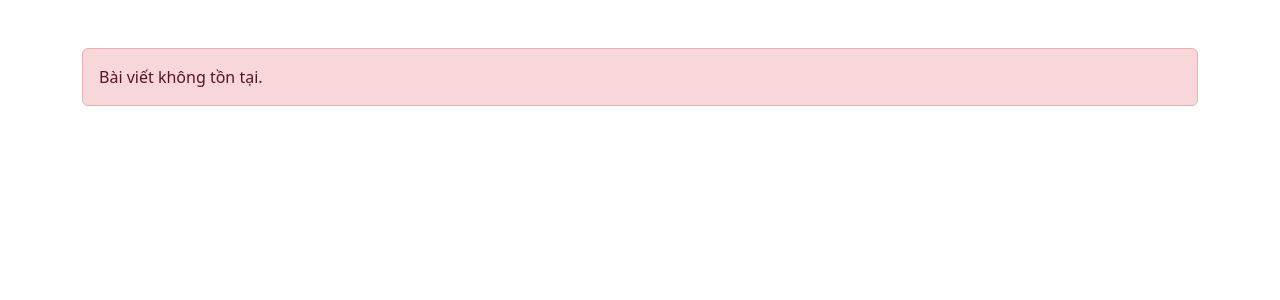
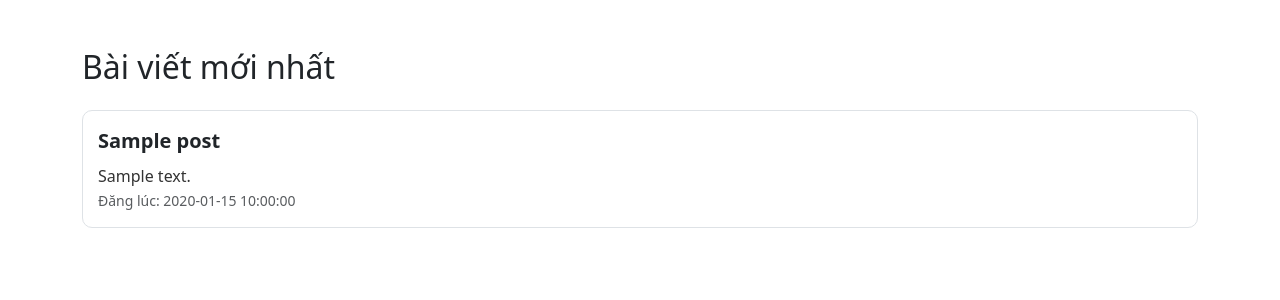
Before and after one commit to ShineBrightzzz/Comment-Nhom5, a PHP site: page /Comment-Nhom5/ in a window 1280 px wide. Shown: the part 56-356 px from the top of the page. Run offline with PHP 8.4, Linux system fonts and the light colour scheme; tables that the repository leaves empty hold one stand-in row (values such as "Sample post"); some libraries are stand-ins or nearby versions.

Commit message:
12/04/2005

```diff
--- a/config/config.php
+++ b/config/config.php
@@ -1,7 +1,7 @@
 <?php
 $servername = "localhost";
 $username = "root";
-$password = "123456";
+$password = "";
 $dbname = "comment_db";
 
 // Kết nối database
--- a/controllers/logout.php
+++ b/controllers/logout.php
@@ -1,5 +1,5 @@
 <?php
 session_destroy();
-header("Location: ./login");
+header("Location: /Comment-Nhom5/login");
 exit();
 ?>
--- a/id.php
+++ /dev/null
@@ -1,4 +0,0 @@
-<?php
-$post_id = $_GET['id'];
-$post = $conn->query("SELECT * FROM posts WHERE id = $post_id")->fetch_assoc();
-?>
--- a/index.php
+++ b/index.php
@@ -1,114 +1,84 @@
 <?php
+include 'config/config.php';
+include './layouts/header.php';
 session_start();
-include './config/config.php';
-include './layouts/header.php';
+?>
 
-$error = $_GET['error'] ?? null;
-$post_id = $_GET['posts'] ?? null;
+<!DOCTYPE html>
+<html lang="en">
+<head>
+  <meta charset="UTF-8" />
+  <meta name="viewport" content="width=device-width, initial-scale=1.0"/>
+  <title>Facebook-style Posts</title>
+  <link href="https://cdn.jsdelivr.net/npm/bootstrap@5.3.0/dist/css/bootstrap.min.css" rel="stylesheet" />
+  <style>
+    .post-card {
+      border: 1px solid #dee2e6;
+      border-radius: 10px;
+      margin-bottom: 20px;
+      padding: 15px;
+      transition: box-shadow 0.2s ease;
+      background-color: #fff;
+    }
+    .post-card:hover {
+      box-shadow: 0 4px 12px rgba(0, 0, 0, 0.05);
+    }
+    .post-image {
+      width: 100%;
+      max-height: 300px;
+      object-fit: cover;
+      border-radius: 8px;
+      margin-bottom: 15px;
+    }
+    .post-title {
+      font-size: 1.25rem;
+      font-weight: 600;
+      margin-bottom: 8px;
+    }
+    .post-text {
+      font-size: 1rem;
+      color: #333;
+    }
+    a.card-link {
+      text-decoration: none;
+      color: inherit;
+    }
+  </style>
+</head>
+<body>
+  <div class="container my-5">
+    <h2 class="mb-4">Bài viết mới nhất</h2>
 
-$query = $conn->prepare("SELECT * FROM post WHERE id = ?");
-$query->bind_param("s", $post_id);
-$query->execute();
-$post = $query->get_result()->fetch_assoc();
+    <?php
+    $sql = "SELECT * FROM post";
+    $result = $conn->query($sql);
 
-function getComments($conn, $post_id, $parent_id = NULL) {
-    $query = $conn->prepare("SELECT * FROM comment WHERE post_id = ? AND parent_id <=> ? ORDER BY created_at DESC");
-    $query->bind_param("ss", $post_id, $parent_id);
-    $query->execute();
-    return $query->get_result();
-}
-
-function getUserName($conn, $user_id, &$userCache) {
-    if (isset($userCache[$user_id])) {
-        return $userCache[$user_id];
+    if ($result->num_rows > 0) {
+        while ($post = $result->fetch_assoc()) {
+            $image = !empty($post['image']) ? $post['image'] : null;
+            ?>
+            <a href="/Comment-Nhom5/posts/<?php echo $post['id']; ?>" class="card-link">
+              <div class="post-card">
+                <?php if ($image): ?>
+                  <img src="<?php echo htmlspecialchars($image); ?>" alt="Post Image" class="post-image" />
+                <?php endif; ?>
+                <div>
+                  <div class="post-title"><?php echo htmlspecialchars($post['title']); ?></div>
+                  <div class="post-text"><?php echo nl2br(htmlspecialchars($post['content'])); ?></div>
+                  <small class="text-muted">Đăng lúc: <?php echo $post['created_at']; ?></small>
+                </div>
+              </div>
+            </a>
+            <?php
+        }
+    } else {
+        echo "<p class='alert alert-info'>Không có bài viết nào</p>";
     }
 
-    $query = $conn->prepare("SELECT name FROM user WHERE id = ?");
-    $query->bind_param("s", $user_id);
-    $query->execute();
-    $result = $query->get_result()->fetch_assoc();
+    $conn->close();
+    ?>
+  </div>
 
-    $name = $result['name'] ?? 'Người dùng';
-    $userCache[$user_id] = $name;
-    return $name;
-}
-
-function displayComments($conn, $post_id, $parent_id = NULL) {
-    $comments = getComments($conn, $post_id, $parent_id);
-    while ($row = $comments->fetch_assoc()) {
-        $userName = getUserName($conn, $row['user_id'], $userCache);
-
-        echo "<div class='ms-4 border-start ps-3 mt-3'>";
-        echo "<strong>" . htmlspecialchars($userName) . "</strong>: " . nl2br(htmlspecialchars($row['content']));
-        echo "<div class='text-muted small'>" . $row['created_at'] . "</div>";
-
-        if (isset($_SESSION['user_id'])) {
-            echo '
-                <form method="post" action="comment.php" class="mt-2 mb-3">
-                    <input type="hidden" name="post_id" value="' . $post_id . '">
-                    <input type="hidden" name="parent_id" value="' . $row['id'] . '">
-                    <div class="position-relative">
-                        <textarea name="content" class="form-control rounded-pill pe-5 py-2" required placeholder="Viết bình luận..." rows="1"></textarea>
-                        <button type="submit" class="btn btn-primary position-absolute top-50 end-0 translate-middle-y me-2" style="border-radius: 50%;">
-                            <i class="bi bi-send-fill"></i>
-                        </button>
-                    </div>
-                </form>
-            ';
-        }
-
-
-        displayComments($conn, $post_id, $row['id']);
-        echo "</div>";
-    }
-}
-?>
-
-<div class="container my-5">
-<?php if (!empty($post) && is_array($post)): ?>
-    <div class="card mb-4">
-        <div class="card-body">
-            <h1 class="card-title"><?php echo htmlspecialchars($post['title'] ?? 'Không có tiêu đề'); ?></h1>
-            <p class="card-text"><?php echo nl2br(htmlspecialchars($post['content'] ?? 'Không có nội dung')); ?></p>
-        </div>
-    </div>
-
-    <div class="mb-4">
-        <h2>Bình luận</h2>
-
-        <?php if (isset($_SESSION['user_id'])): ?>
-        <form method="post" action="comment.php" class="mb-4">
-            <input type="hidden" name="post_id" value="<?php echo $post_id; ?>">
-            <div class="mb-3">
-                <div class="position-relative">
-                    <textarea name="content" class="form-control rounded-pill pe-5 py-2" required placeholder="Viết bình luận..." rows="1"></textarea>
-                    <button type="submit" class="btn btn-primary position-absolute top-50 end-0 translate-middle-y me-2" style="border-radius: 50%;">
-                        <i class="bi bi-send-fill"></i>
-                    </button>
-                </div>
-            </div>
-            <?php if ($error == 'limit_1'): ?>
-                <div class="alert alert-warning">Bạn đã bình luận quá nhiều trong khoảng thời gian ngắn. Vui lòng xác nhận.</div>
-                <div class="g-recaptcha mb-2" data-sitekey="6LevCQsrAAAAAIYq4LfTqGrkkQ621YLLZmn_zMYJ"></div>
-            <?php elseif ($error == 'limit_2'): ?>
-                <div class="alert alert-warning">Bạn đã bình luận quá giống nhau. Vui lòng xác nhận.</div>
-                <div class="g-recaptcha mb-2" data-sitekey="6LevCQsrAAAAAIYq4LfTqGrkkQ621YLLZmn_zMYJ"></div>
-            <?php elseif ($error == 'recaptcha'): ?>
-                <div class="alert alert-danger">Vui lòng xác minh bạn là con người.</div>
-            <?php endif; ?>
-        </form>
-        <?php else: ?>
-            <p>Vui lòng <a href="/Comment-Nhom5/login">đăng nhập</a> để bình luận.</p>
-        <?php endif; ?>
-    </div>
-
-    <div>
-        <h4>Danh sách bình luận:</h4>
-        <?php displayComments($conn, $post_id); ?>
-    </div>
-<?php else: ?>
-    <div class="alert alert-danger">Bài viết không tồn tại.</div>
-<?php endif; ?>
-</div>
-
-<script src="https://www.google.com/recaptcha/api.js"></script>
+  <script src="https://cdn.jsdelivr.net/npm/bootstrap@5.3.0/dist/js/bootstrap.bundle.min.js"></script>
+</body>
+</html>
```
Also changed, not shown: comment.php (deleted, +0 -69 lines), controllers/add_comment.php (added, +63 -0 lines), pages/posts.php (added, +114 -0 lines), .htaccess.
